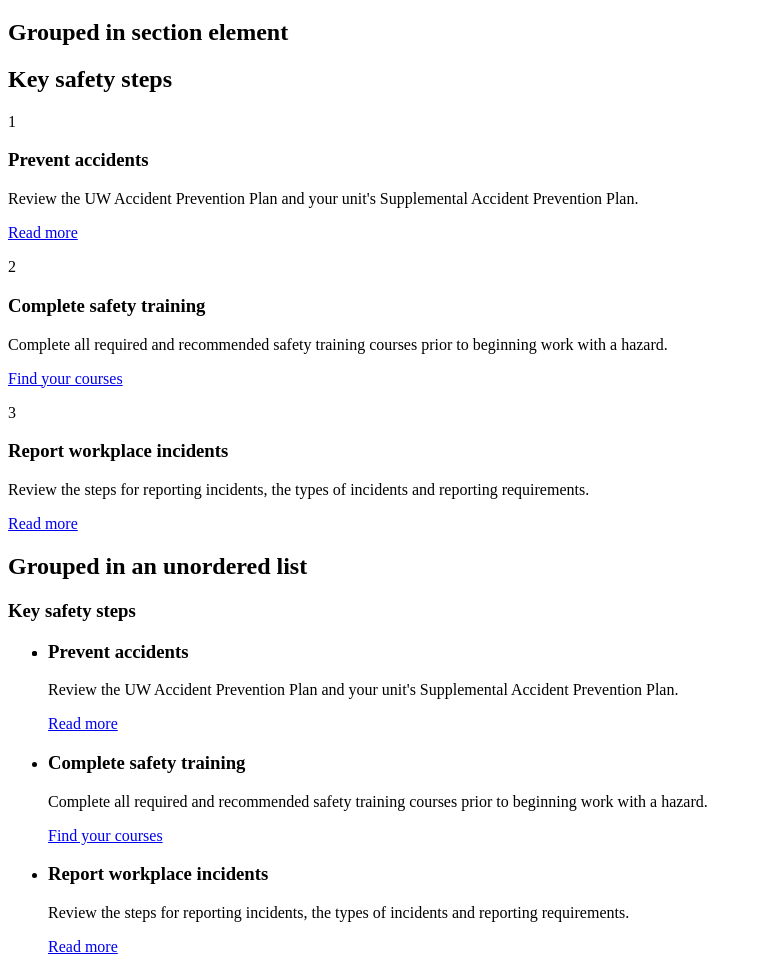
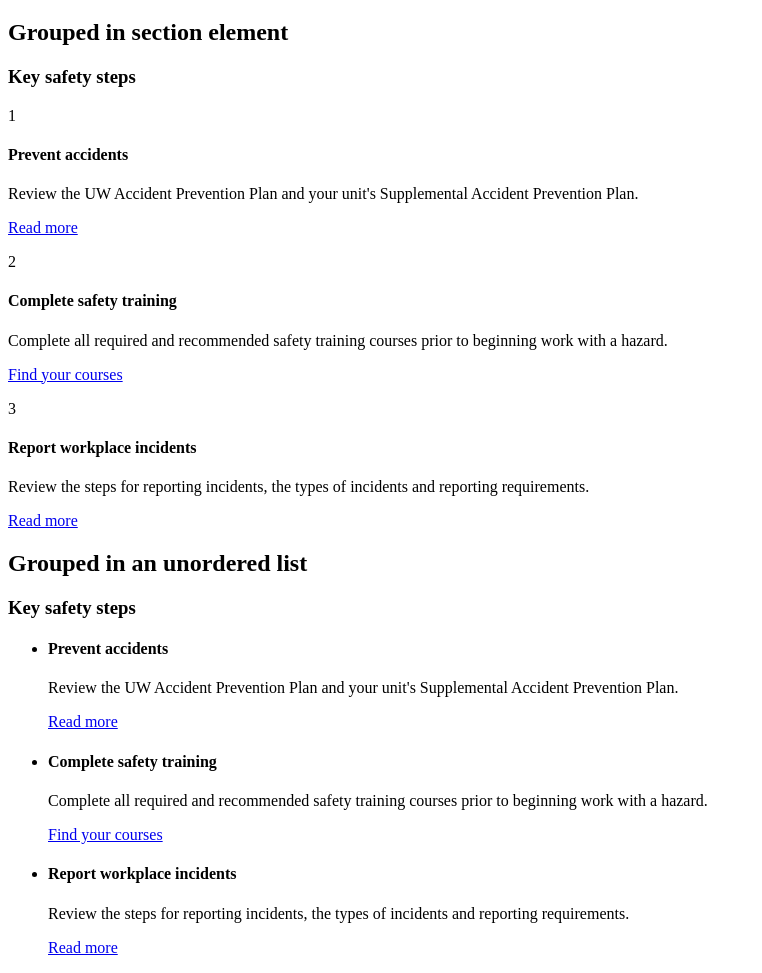
Before and after one commit to uw-ats/jeanem-demos, a plain HTML site: page cards/index.html in a window 1280 px wide. Shown: the part 61-1034 px from the top of the page, without its empty margins (0-762 px from the left). Drawn offline with Linux system fonts and the light colour scheme.

Commit message:
fixing errors in html

```diff
--- a/cards/index.html
+++ b/cards/index.html
@@ -12,7 +12,7 @@
       <h1>Card examples</h1>
       <h2>Grouped in section element</h2>
       <section class="steps uw-section" aria-labelledby="card-group-heading">
-      <h2 id="card-group-heading">Key safety steps</h2>
+        <h3 id="card-group-heading">Key safety steps</h3>
         <div class="row row-steps">
           <article class="col-md-6 col-12 col-lg-4">
             <div class="content-wrapper step h-100">
@@ -20,7 +20,7 @@
                 <p>1</p>
               </div>
               <div class="content-block">
-              <h3>Prevent accidents</h3>
+                <h4>Prevent accidents</h4>
                 <p></p>
                 <p>
                   Review the UW Accident Prevention Plan and your unit's
@@ -47,7 +47,7 @@
                 <p>2</p>
               </div>
               <div class="content-block">
-              <h3>Complete safety training</h3>
+                <h4>Complete safety training</h4>
                 <p></p>
                 <p>
                   Complete all required and recommended safety training courses
@@ -74,11 +74,11 @@
                 <p>3</p>
               </div>
               <div class="content-block">
-              <h3>Report workplace incidents</h2>
+                <h4>Report workplace incidents</h4>
                 <p></p>
                 <p>
-                Review the steps for reporting incidents, the types of incidents
-                and reporting requirements.
+                  Review the steps for reporting incidents, the types of
+                  incidents and reporting requirements.
                 </p>
                 <p></p>
                 <div class="btn-wrapper">
@@ -101,13 +101,11 @@
       <div class="row row-steps">
         <ul>
           <li>
-          <article class="col-md-6 col-12 col-lg-4"><li>
-
+            <article class="col-md-6 col-12 col-lg-4">
               <div class="content-wrapper step h-100">
-                <div class="upper-content">
-                </div>
+                <div class="upper-content"></div>
                 <div class="content-block">
-                  <h3>Prevent accidents</h3>
+                  <h4>Prevent accidents</h4>
                   <p></p>
                   <p>
                     Review the UW Accident Prevention Plan and your unit's
@@ -131,14 +129,13 @@
           <li>
             <article class="col-md-6 col-12 col-lg-4">
               <div class="content-wrapper step h-100">
-                <div class="upper-content">
-                </div>
+                <div class="upper-content"></div>
                 <div class="content-block">
-                  <h3>Complete safety training</h3>
+                  <h4>Complete safety training</h4>
                   <p></p>
                   <p>
-                    Complete all required and recommended safety training courses
-                    prior to beginning work with a hazard.
+                    Complete all required and recommended safety training
+                    courses prior to beginning work with a hazard.
                   </p>
                   <p></p>
                   <div class="btn-wrapper">
@@ -158,14 +155,13 @@
           <li>
             <article class="col-md-6 col-12 col-lg-4">
               <div class="content-wrapper step h-100">
-                <div class="upper-content">
-                </div>
+                <div class="upper-content"></div>
                 <div class="content-block">
-                  <h3>Report workplace incidents</h2>
+                  <h4>Report workplace incidents</h4>
                   <p></p>
                   <p>
-                    Review the steps for reporting incidents, the types of incidents
-                    and reporting requirements.
+                    Review the steps for reporting incidents, the types of
+                    incidents and reporting requirements.
                   </p>
                   <p></p>
                   <div class="btn-wrapper">
@@ -184,7 +180,6 @@
           </li>
         </ul>
       </div>
-
     </main>
     <script src="scripts.js"></script>
   </body>
```
Lines whose indentation alone changed are shown as unchanged.
